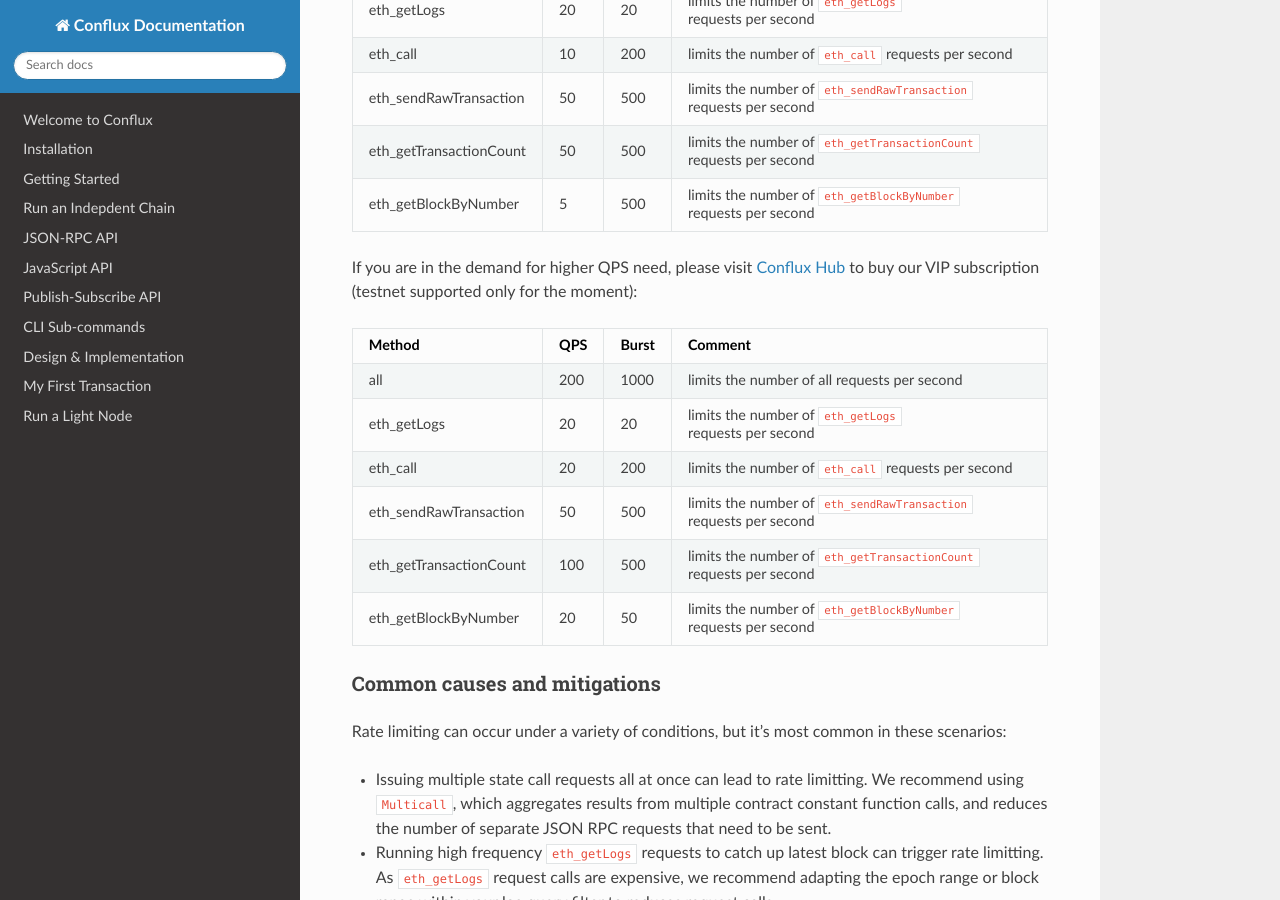
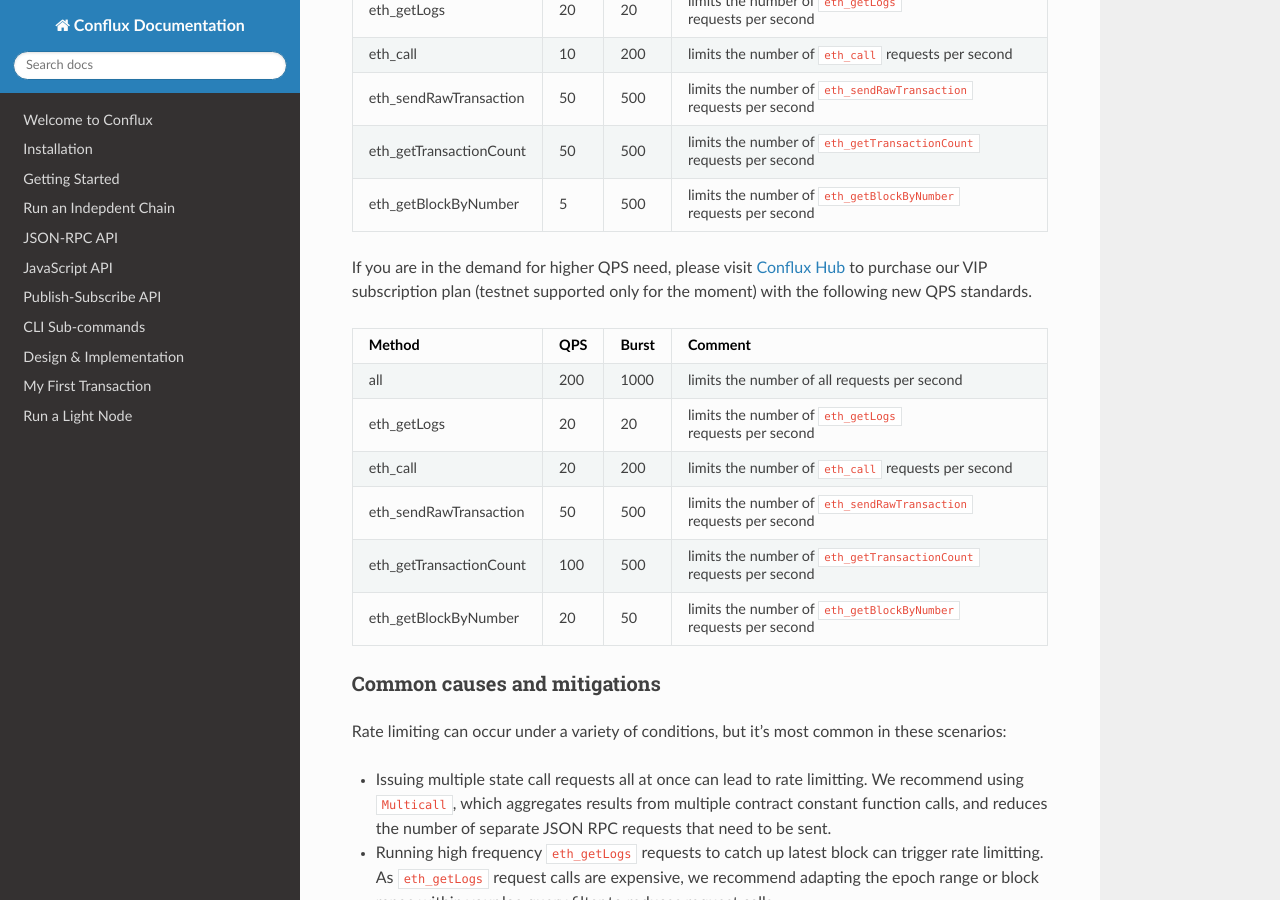
Before and after one commit to Conflux-Chain/conflux-doc, an MkDocs documentation site: the page built from docs/EVM-Space/networks.md, in a window 1280 px wide and 900 px high, scrolled down 748 px. Built offline with MkDocs 1.6.1, drawn with Linux system fonts in a browser that asks for light colours; nearby versions of some CDN libraries.

Commit message:
refactor

```diff
--- a/docs/EVM-Space/networks.md
+++ b/docs/EVM-Space/networks.md
@@ -36,7 +36,7 @@ To ensure the service availability, we've added several rate limiters (implement
 | eth_getTransactionCount | 50 | 500 | limits the number of `eth_getTransactionCount` requests per second |
 | eth_getBlockByNumber | 5 | 500 | limits the number of `eth_getBlockByNumber` requests per second |
 
-If you are in the demand for higher QPS need, please visit [Conflux Hub](https://test.confluxhub.io/payment/consumer/apps) to buy our VIP subscription (testnet supported only for the moment):
+If you are in the demand for higher QPS need, please visit [Conflux Hub](https://test.confluxhub.io/payment/consumer/app/subscription/0x4805C5B2741088B8458ed781083eA8940186E477) to purchase our VIP subscription plan (testnet supported only for the moment) with the following new QPS standards.
 
 | Method | QPS | Burst | Comment |
 | -------- | -------- | --------| -------- |
```
